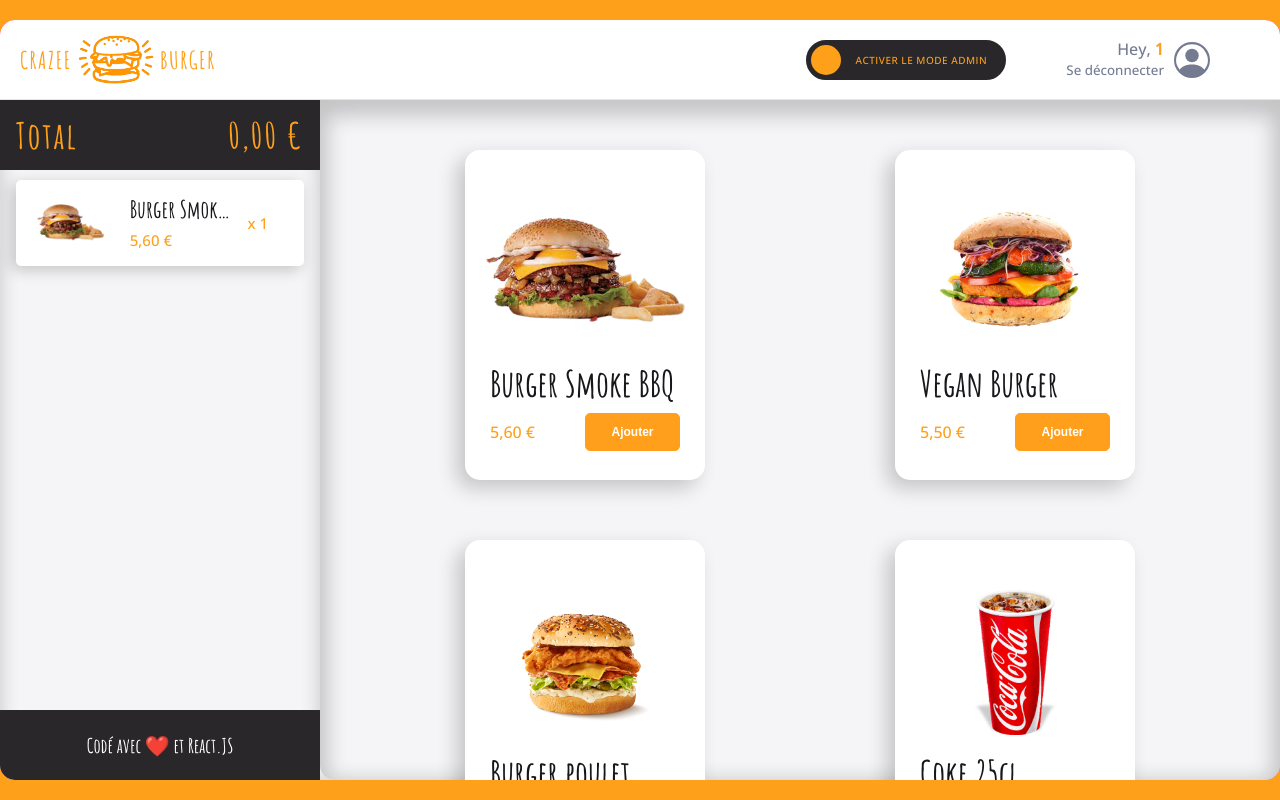
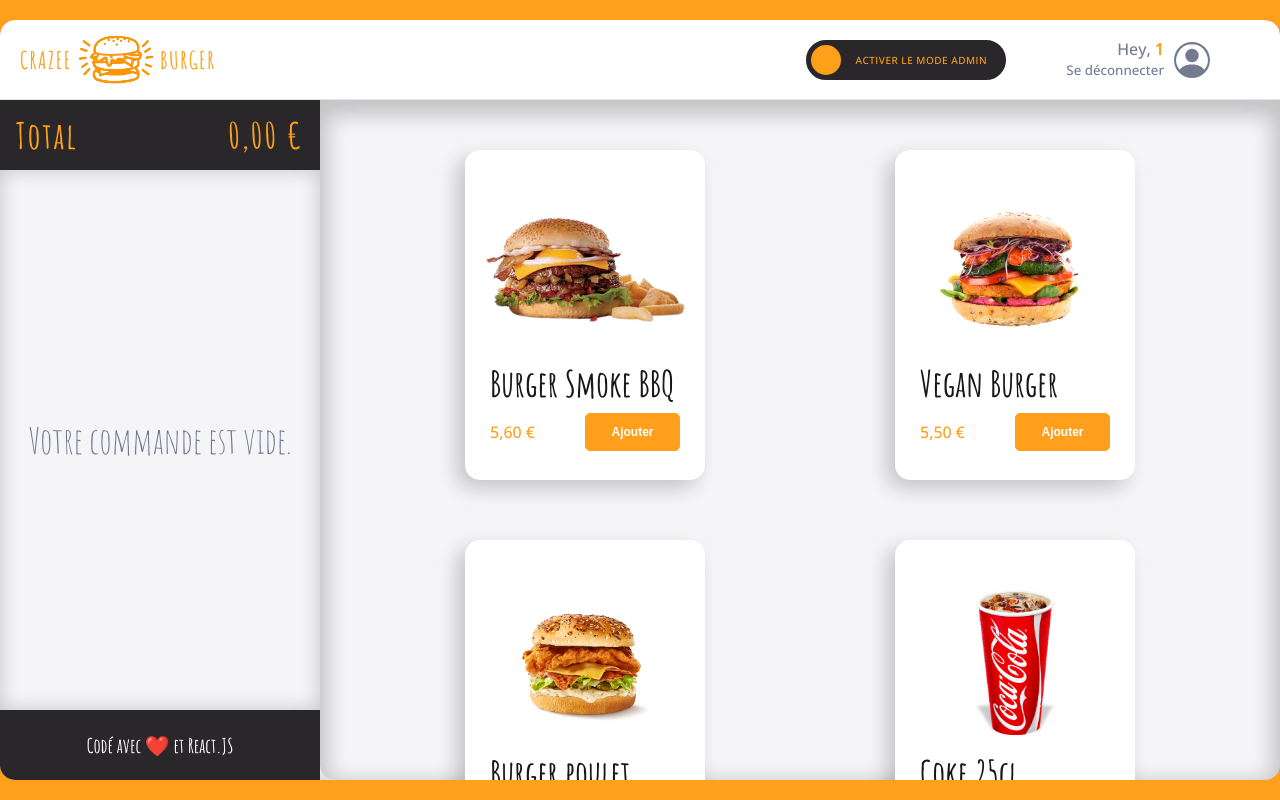
Before and after one commit to Ekkylibre/crazee-burger, a React (Vite) app: page /order/1 in a window 1280 px wide. Built offline with nearby package versions, Linux system fonts and the light colour scheme.

Commit message:
✨ F11: BASKET > Calculate total amount to pay and update basket initialization

```diff
--- a/src/components/pages/order/Main/MainRightSide/Basket/Basket.jsx
+++ b/src/components/pages/order/Main/MainRightSide/Basket/Basket.jsx
@@ -12,9 +12,15 @@ export default function Basket() {
   const { basket } = useContext(OrderContext)
   const isBasketEmpty = basket.length === 0
 
+  const calculateTotal = () => {
+    return basket.reduce((total, product) => total + product.price, 0)
+  }
+
+  const amountToPay = formatPrice(calculateTotal())
+
   return (
     <BasketStyled>
-      <Total amountToPay={formatPrice(0)} />
+      <Total amountToPay={amountToPay} />
       {isBasketEmpty ? <EmptyBasket basket={basket}/> : <BasketProducts basket={basket}/>}
       <Footer />
     </BasketStyled>
--- a/src/fakeData/fakeBasket.js
+++ b/src/fakeData/fakeBasket.js
@@ -3,20 +3,11 @@ import { EMPTY_PRODUCT } from "../enums/product"
 export const EMPTY = []
 
 export const SMALL = [
-  // {
-  //   id: "1",
-  //   title: "Burger Meal",
-  //   imageSource: "images/burger1.png",
-  //   quantity: 1,
-  // },
   {
     id: "1",
-    imageSource: "/images/burger-bacon-egg.png",
-    title: "Burger Smoke Bdhbedhbeheb",
-    price: 5.598,
+    title: "Burger Meal",
+    imageSource: "images/burger1.png",
     quantity: 1,
-    isAvailable: true,
-    isAdvertised: false,
   },
 ]
 
--- a/src/hooks/useBasket.jsx
+++ b/src/hooks/useBasket.jsx
@@ -3,7 +3,7 @@ import { fakeBasket } from "../fakeData/fakeBasket";
 import { deepClone, find } from "../utils/array";
 
 export const useBasket = () => {
-    const [basket, setBasket] = useState(fakeBasket.SMALL);
+    const [basket, setBasket] = useState(fakeBasket.EMPTY);
 
     const handleAddToBasket = (productToAdd) => {
         // Étape 1 : Copie du state
@@ -13,7 +13,7 @@ export const useBasket = () => {
         const existingProduct = find(productToAdd.id, basketCopy);
 
         if (existingProduct) {
-            // Cas 1 : Si le produit est déjà dans le panier, on incrémente la quantité
+            // Cas 1 : Si le produit est déjà dans le panier, on incrémente la quantitéKB
             existingProduct.quantity += 1;
         } else {
             // Cas 2 : Si le produit n'est pas dans le panier, on l'ajoute au début
```
